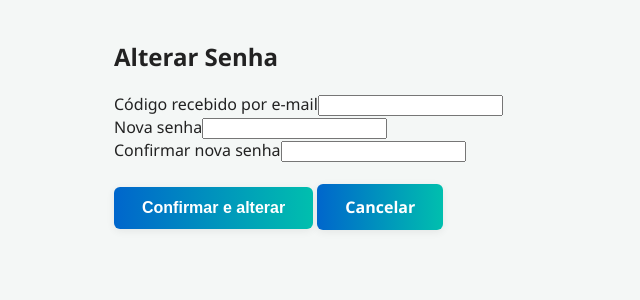
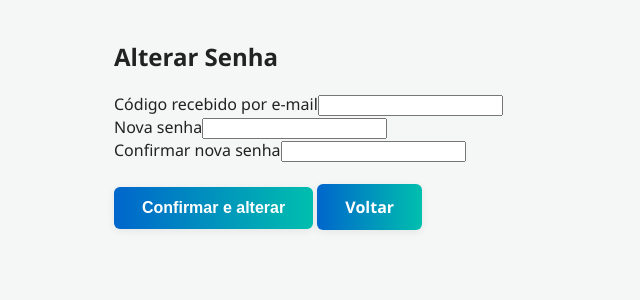
Before and after one commit to kleinpkms/Projeto-SGEA, a Django app: template core/templates/core/core/change_password.html in a window 1280 px wide. Shown: the top 300 px of the page, without its empty margins (0-640 px from the left). Run offline with Django 4.2, Linux system fonts and the light colour scheme; the template is opened without the code that fills it: most values are stand-ins (such as "Sample title", 1, 10 or a date in 2020).

Commit message:
Update change_password.html

```diff
--- a/core/templates/core/core/change_password.html
+++ b/core/templates/core/core/change_password.html
@@ -15,7 +15,7 @@
       {% csrf_token %}
       <input type="hidden" name="action" value="request_code">
       <div><label>Senha atual</label><input name="current_password" type="password" required></div>
-      <div style="margin-top:12px;"><button class="btn" type="submit">Solicitar código</button> <a href="/perfil/" class="btn">Cancelar</a></div>
+      <div style="margin-top:12px;"><button class="btn" type="submit">Solicitar código</button> <a href="/perfil/" class="btn">Voltar</a></div>
     </form>
     {% else %}
     <!-- confirmation step: enter code + new password -->
@@ -26,7 +26,7 @@
       <div><label>Código recebido por e-mail</label><input name="code" type="text" required></div>
       <div><label>Nova senha</label><input name="new_password" type="password" required></div>
       <div><label>Confirmar nova senha</label><input name="new_password_confirm" type="password" required></div>
-      <div style="margin-top:12px;"><button class="btn" type="submit">Confirmar e alterar</button> <a href="/perfil/" class="btn">Cancelar</a></div>
+      <div style="margin-top:12px;"><button class="btn" type="submit">Confirmar e alterar</button> <a href="/perfil/" class="btn">Voltar</a></div>
     </form>
     {% endif %}
   </div>
```
